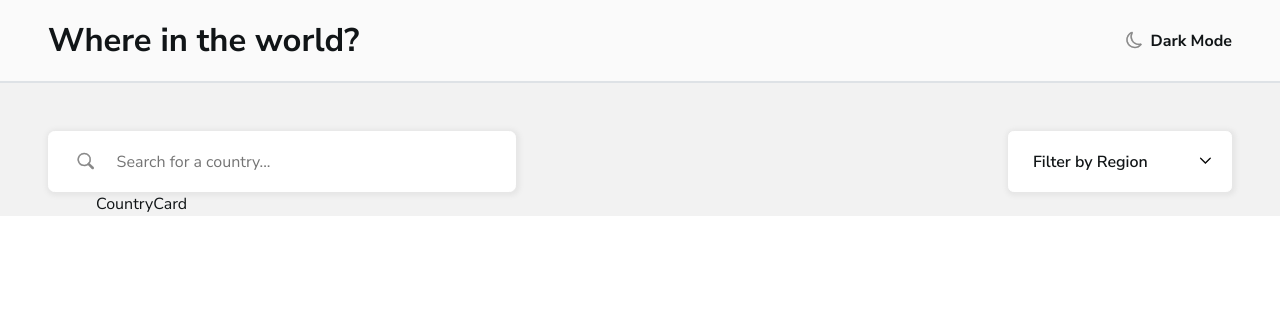
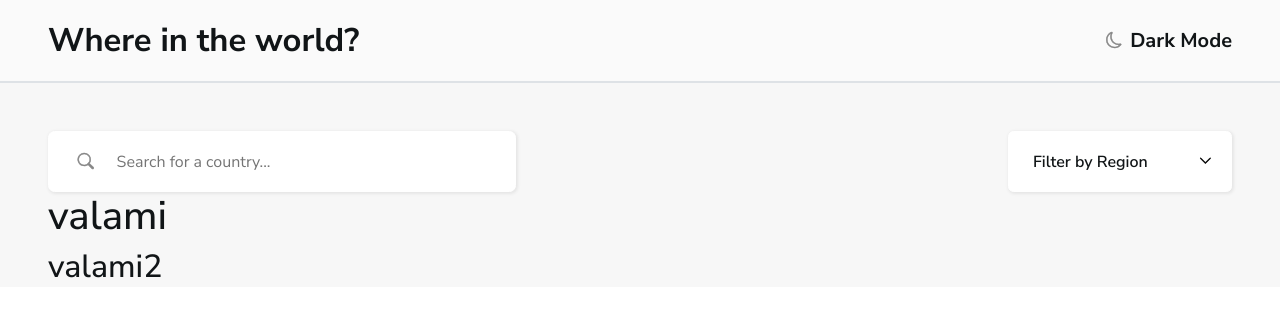
Before and after one commit to zsolt270/REST-COUNTRY, a React (Vite) app: page / in a window 1280 px wide. Shown: the top 316 px of the page. Built offline with nearby package versions, Linux system fonts and the light colour scheme.

Commit message:
new version

```diff
--- a/src/components/CountryCard.tsx
+++ b/src/components/CountryCard.tsx
@@ -1,3 +1,8 @@
 export default function CountryCard() {
-	return <div className='px-5'>CountryCard</div>;
+	return (
+		<div>
+			<h1>valami</h1>
+			<h2>valami2</h2>
+		</div>
+	);
 }
--- a/src/components/Select.module.css
+++ b/src/components/Select.module.css
@@ -7,7 +7,7 @@
 	background-color: var(--whiteModeInputColors);
 	border: 1px solid var(--whiteModeInputColors);
 	border-radius: 0.35em;
-	box-shadow: 1px 1px 4px 3px hsl(0, 0%, 90%);
+	box-shadow: 1px 1px 3px 1px hsl(0, 0%, 90%);
 }
 .select p {
 	margin-bottom: 0;
--- a/src/components/ui/Header.tsx
+++ b/src/components/ui/Header.tsx
@@ -5,8 +5,8 @@ export default function Header() {
 		<header className='py-3 px-2 px-sm-5  d-flex justify-content-between border-2 border-bottom border-opacity-10'>
 			<p className={`fw-bold mb-0 ${style.fsSmall}`}>Where in the world?</p>
 			<div className='d-flex gap-1 gap-sm-2 align-items-center'>
-				<i className='bi bi-moon'></i>
-				<p className='fw-bolder fs-6 mb-0'>Dark Mode</p>
+				<i className='fs-6 bi bi-moon'></i>
+				<p className='fw-bolder fs-5 mb-0'>Dark Mode</p>
 			</div>
 		</header>
 	);
--- a/src/components/ui/css.modules/SearchInput.module.css
+++ b/src/components/ui/css.modules/SearchInput.module.css
@@ -21,7 +21,7 @@ i {
 	background-color: var(--whiteModeInputColors);
 	border: 0.1px solid white;
 	border-radius: 0.4rem;
-	box-shadow: 1px 1px 4px 3px hsl(0, 0%, 90%);
+	box-shadow: 1px 1px 3px 1px hsl(0, 0%, 90%);
 }
 /* kéne darkmode class is ezekből */
 
--- a/src/main.css
+++ b/src/main.css
@@ -2,7 +2,7 @@
 
 :root {
 	--whiteModeInputColors: hsl(0, 0%, 100%);
-	--lightModeElements: hsl(0, 0%, 95%);
+	--lightModeElements: hsl(0, 0%, 97%);
 	--darkModeElements: hsl(209, 23%, 22%);
 	--iconColors: hsl(0, 0%, 52%);
 	--lightModeBg: hsl(0, 0%, 98%);
```
Also changed, not shown: src/components/ui/CountryCardDetails.tsx (deleted), src/components/ui/CountryImage.tsx (deleted).
